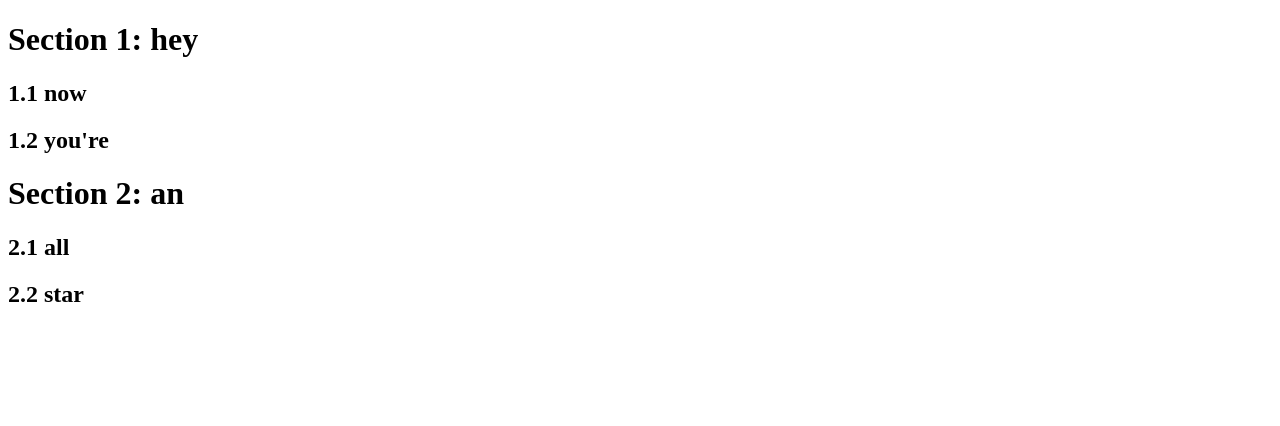
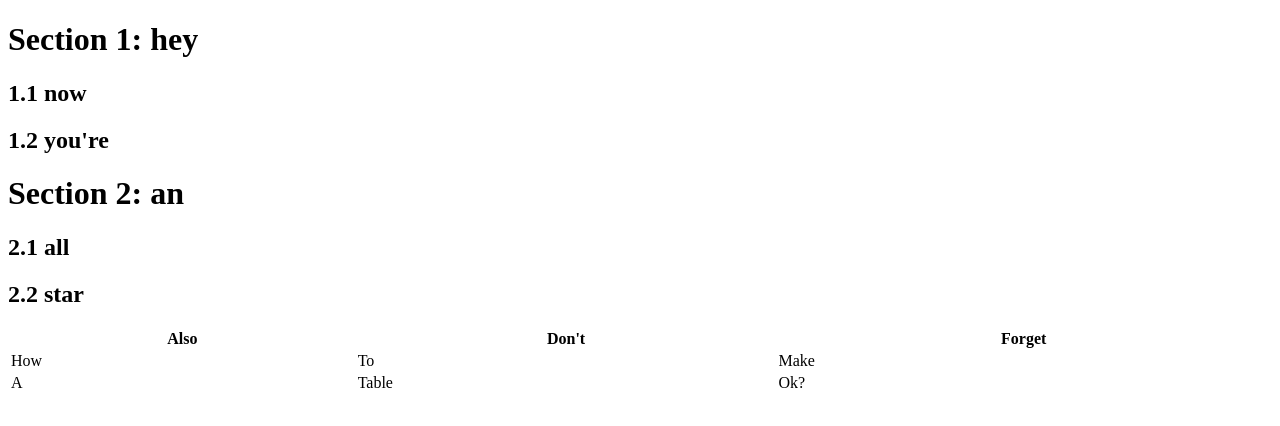
Before and after one commit to nicktamburro/ResigBook, a website: page increment.html in a window 1280 px wide. Drawn offline with Linux system fonts and the light colour scheme.

Commit message:
tables and css display

```diff
--- a/increment.html
+++ b/increment.html
@@ -37,6 +37,23 @@
 <h2>all</h2>
 <h2>star</h2>
 
+<table style="width:100%">
+  <tr>
+    <th>Also</th>
+    <th>Don't</th>
+    <th>Forget</th>
+  </tr>
+  <tr>
+    <td>How</td>
+    <td>To</td>
+    <td>Make</td>
+  </tr>
+  <tr>
+    <td>A</td>
+    <td>Table</td>
+    <td>Ok?</td>
+  </tr>
+</table>
 
 
 </body>
```
